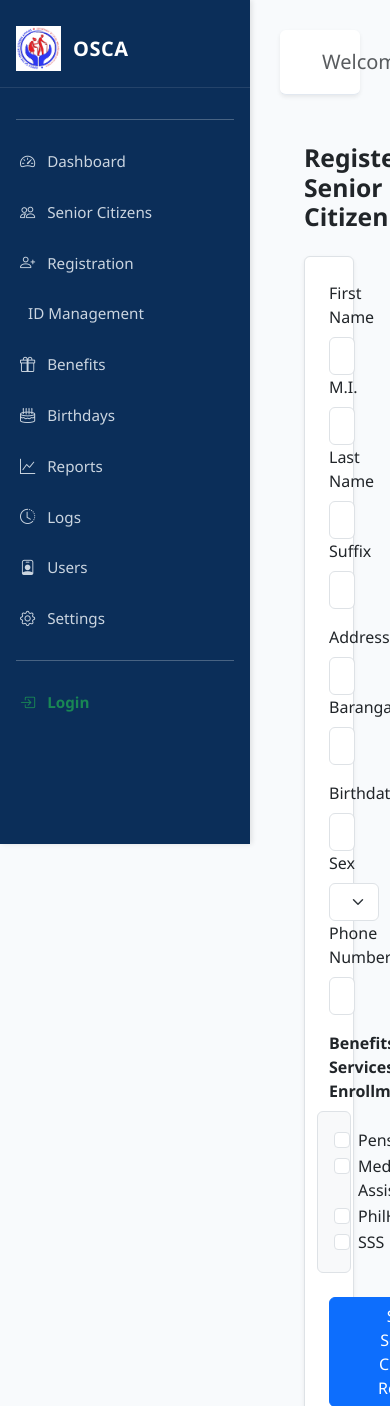
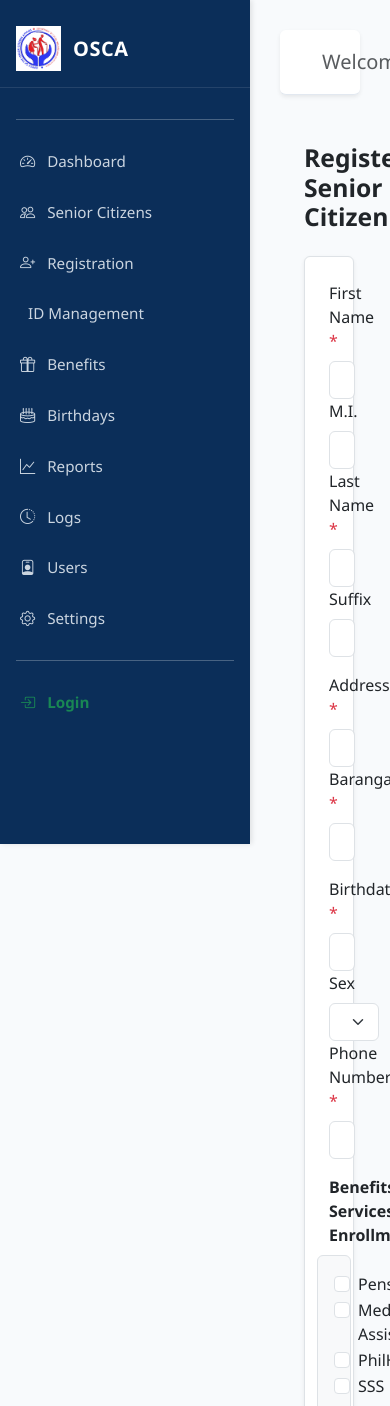
Before and after one commit to jakeaurel90-bit/OSCA-Management-System, a Django app: template dashboard/templates/dashboard/registration.html in a window 390 px wide; the page is wider, and only the part inside the window is pictured. Shown: the top 1406 px of that part. Run offline with Django 3.2, Linux system fonts and the light colour scheme; the template is opened without the code that fills it, so the values that code supplies are empty.

Commit message:
Registration improvements

```diff
--- a/dashboard/templates/dashboard/registration.html
+++ b/dashboard/templates/dashboard/registration.html
@@ -6,19 +6,20 @@
         {% csrf_token %}
 
         <div class="row mb-3">
-            <div class="col-md-3"><label class="form-label">First Name</label><input type="text" name="first_name" class="form-control" required></div>
+            <div class="col-md-3"><label class="form-label">First Name <span class="text-danger"> *</span></label>
+                <input type="text" name="first_name" class="form-control" required maxlength="30"></div>
             <div class="col-md-2"><label class="form-label">M.I.</label><input type="text" name="middle_initial" class="form-control" maxlength="2"></div>
-            <div class="col-md-4"><label class="form-label">Last Name</label><input type="text" name="last_name" class="form-control" required></div>
+            <div class="col-md-4"><label class="form-label">Last Name<span class="text-danger"> *</span></label><input type="text" name="last_name" class="form-control" required></div>
             <div class="col-md-3"><label class="form-label">Suffix</label><input type="text" name="suffix" class="form-control" placeholder="e.g. Jr, Sr"></div>
         </div>
 
         <div class="row mb-3">
-            <div class="col-md-8"><label class="form-label">Address</label><input type="text" name="address" class="form-control" required></div>
-            <div class="col-md-4"><label class="form-label">Barangay</label><input type="text" name="barangay" class="form-control" required></div>
+            <div class="col-md-8"><label class="form-label">Address<span class="text-danger"> *</span></label><input type="text" name="address" class="form-control" required></div>
+            <div class="col-md-4"><label class="form-label">Barangay<span class="text-danger"> *</span></label><input type="text" name="barangay" class="form-control" required></div>
         </div>
 
         <div class="row mb-3">
-            <div class="col-md-4"><label class="form-label">Birthdate</label><input type="date" name="birthdate" class="form-control" required></div>
+            <div class="col-md-4"><label class="form-label">Birthdate<span class="text-danger"> *</span></label><input type="date" name="birthdate" class="form-control" required></div>
             <div class="col-md-4">
                 <label class="form-label">Sex</label>
                 <select name="gender" class="form-select">
@@ -26,7 +27,8 @@
                     <option value="F">Female</option>
                 </select>
             </div>
-            <div class="col-md-4"><label class="form-label">Phone Number</label><input type="text" name="phone_number" class="form-control" value="+63" required></div>
+            <div class="col-md-4"><label class="form-label">Phone Number<span class="text-danger"> *</span></label>
+                <input type="tel" name="phone_number" class="form-control" value="+63" required maxlength="16"></div>
         </div>
 
         <div class="mb-4">
```
